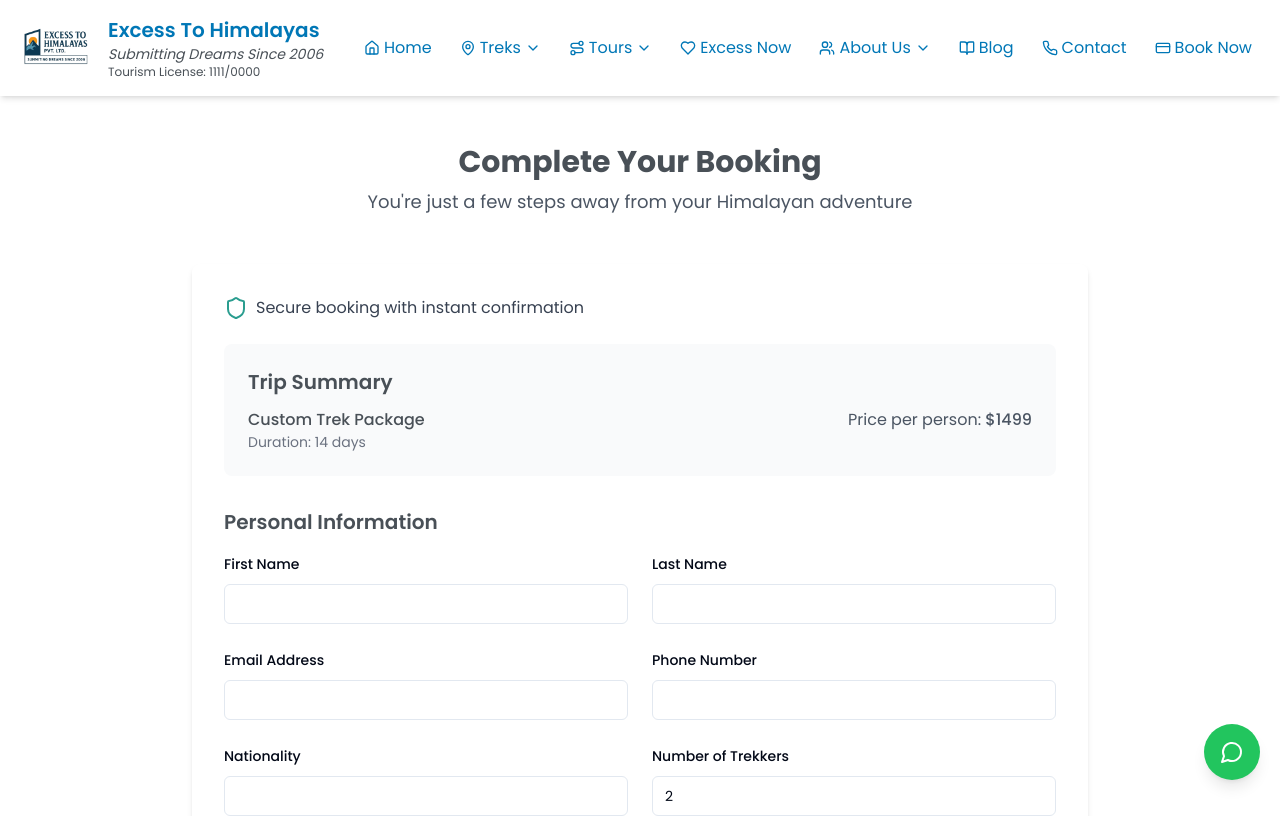
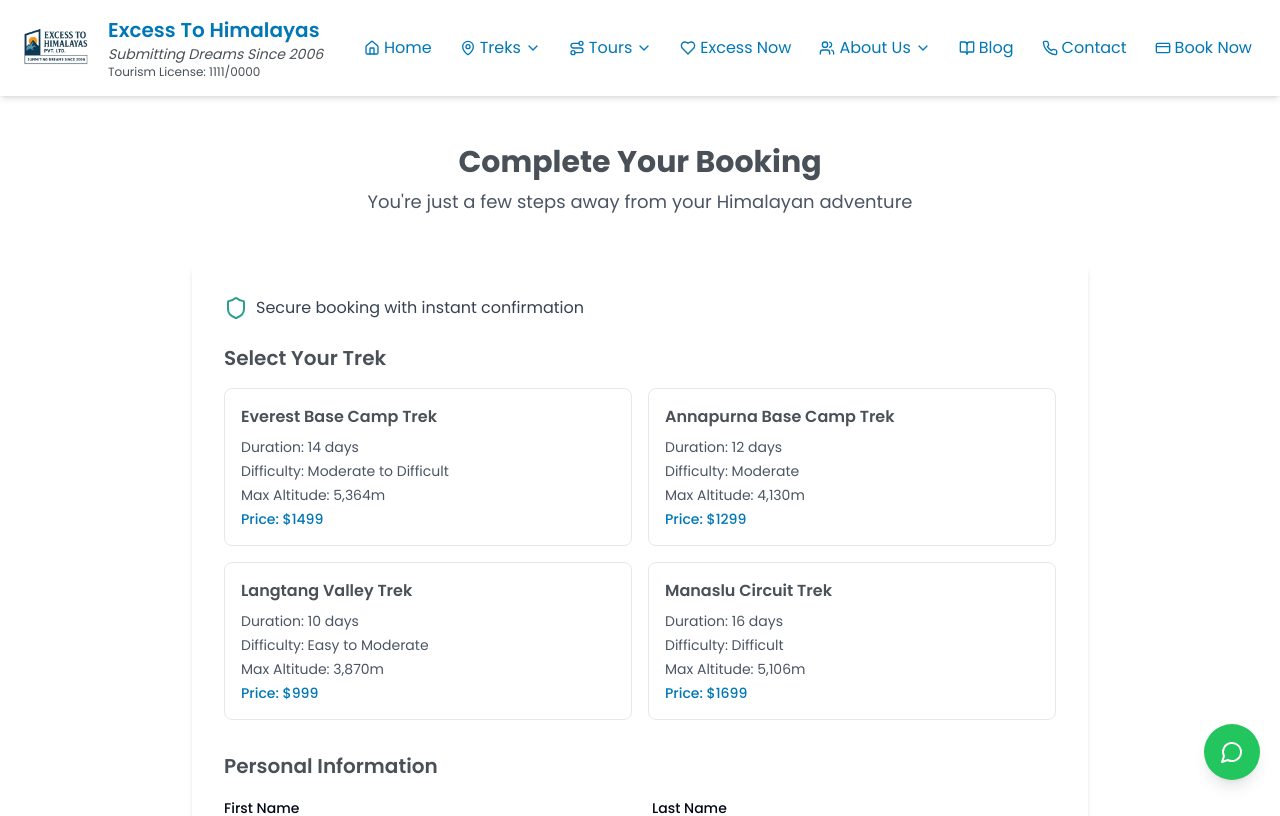
Before and after one commit to Newbie-69-RS/excess-himalaya-adventures-hub, a React (Vite) app: page /book-now in a window 1280 px wide. Shown: the top 816 px of the page. Built offline with nearby package versions, Linux system fonts and the light colour scheme.

Commit message:
feat: Enhance blog and booking pages
- Added more content to the blog page.
- Added trek/tour selection to the booking page.

```diff
--- a/src/pages/BookNow.tsx
+++ b/src/pages/BookNow.tsx
@@ -1,4 +1,3 @@
-
 import { useEffect, useState } from "react";
 import { useLocation, useNavigate } from "react-router-dom";
 import Navigation from "@/components/Navigation";
@@ -32,6 +31,50 @@ interface LocationState {
   trekPrice?: number;
 }
 
+interface Trek {
+  id: string;
+  name: string;
+  price: number;
+  duration: string;
+  difficulty: string;
+  maxAltitude: string;
+}
+
+const availableTreks: Trek[] = [
+  {
+    id: "ebc",
+    name: "Everest Base Camp Trek",
+    price: 1499,
+    duration: "14 days",
+    difficulty: "Moderate to Difficult",
+    maxAltitude: "5,364m"
+  },
+  {
+    id: "annapurna",
+    name: "Annapurna Base Camp Trek",
+    price: 1299,
+    duration: "12 days",
+    difficulty: "Moderate",
+    maxAltitude: "4,130m"
+  },
+  {
+    id: "langtang",
+    name: "Langtang Valley Trek",
+    price: 999,
+    duration: "10 days",
+    difficulty: "Easy to Moderate",
+    maxAltitude: "3,870m"
+  },
+  {
+    id: "manaslu",
+    name: "Manaslu Circuit Trek",
+    price: 1699,
+    duration: "16 days",
+    difficulty: "Difficult",
+    maxAltitude: "5,106m"
+  }
+];
+
 const BookNow = () => {
   const location = useLocation();
   const navigate = useNavigate();
@@ -58,11 +101,20 @@ const BookNow = () => {
 
   const locationState = location.state as LocationState || {};
   const { trekId, trekName = "Custom Trek Package", trekPrice = 1499 } = locationState;
+  const [selectedTrek, setSelectedTrek] = useState<string>(trekId || "");
+  const [trekPriceState, setTrekPrice] = useState<number>(trekPrice);
 
   useEffect(() => {
+    if (trekId) {
+      setSelectedTrek(trekId);
+      const trek = availableTreks.find(t => t.id === trekId);
+      if (trek) {
+        setTrekPrice(trek.price);
+      }
+    }
     window.scrollTo(0, 0);
     document.title = "Book Now | Excess To Himalayas";
-  }, []);
+  }, [trekId]);
 
   const handleChange = (e: React.ChangeEvent<HTMLInputElement>) => {
     const { name, value } = e.target;
@@ -71,8 +123,7 @@ const BookNow = () => {
 
   const checkPromoCode = () => {
     if (formData.promoCode.toLowerCase() === "excess2") {
-      // Apply 2% discount
-      const discount = Math.min(trekPrice * 0.02 * formData.trekkers, 200);
+      const discount = Math.min(trekPriceState * 0.02 * formData.trekkers, 200);
       setDiscountAmount(discount);
       setPromoApplied(true);
       toast({
@@ -96,7 +147,7 @@ const BookNow = () => {
   };
 
   const getTotalPrice = () => {
-    const basePrice = trekPrice * formData.trekkers;
+    const basePrice = trekPriceState * formData.trekkers;
     return basePrice - discountAmount;
   };
 
@@ -104,7 +155,6 @@ const BookNow = () => {
     e.preventDefault();
     setIsSubmitting(true);
 
-    // Simulate payment processing
     setTimeout(() => {
       setIsSubmitting(false);
       toast({
@@ -113,9 +163,42 @@ const BookNow = () => {
         variant: "default",
       });
 
-      // Redirect to a success page or home page
       navigate("/", { replace: true });
     }, 2000);
+  };
+
+  const renderTrekSelection = () => {
+    if (trekId) return null;
+
+    return (
+      <div className="mb-8">
+        <h2 className="text-xl font-semibold text-mountainGray mb-4">Select Your Trek</h2>
+        <div className="grid grid-cols-1 md:grid-cols-2 gap-4">
+          {availableTreks.map((trek) => (
+            <div
+              key={trek.id}
+              className={`border rounded-lg p-4 cursor-pointer transition-colors ${
+                selectedTrek === trek.id
+                  ? 'border-skyBlue bg-skyBlue/5'
+                  : 'border-gray-200 hover:bg-gray-50'
+              }`}
+              onClick={() => {
+                setSelectedTrek(trek.id);
+                setTrekPrice(trek.price);
+              }}
+            >
+              <h3 className="font-semibold text-mountainGray mb-2">{trek.name}</h3>
+              <div className="text-sm text-gray-600 space-y-1">
+                <p>Duration: {trek.duration}</p>
+                <p>Difficulty: {trek.difficulty}</p>
+                <p>Max Altitude: {trek.maxAltitude}</p>
+                <p className="text-skyBlue font-medium">Price: ${trek.price}</p>
+              </div>
+            </div>
+          ))}
+        </div>
+      </div>
+    );
   };
 
   return (
@@ -144,21 +227,9 @@ const BookNow = () => {
                   <span className="text-gray-700">Secure booking with instant confirmation</span>
                 </div>
 
-                {/* Trip Summary */}
-                <div className="bg-gray-50 p-6 rounded-lg mb-8">
-                  <h2 className="text-xl font-semibold text-mountainGray mb-3">Trip Summary</h2>
-                  <div className="flex flex-col md:flex-row justify-between">
-                    <div>
-                      <h3 className="font-medium text-mountainGray">{trekName}</h3>
-                      <p className="text-gray-500 text-sm">Duration: 14 days</p>
-                    </div>
-                    <div className="mt-2 md:mt-0">
-                      <p className="text-gray-600">Price per person: <span className="font-medium">${trekPrice}</span></p>
-                    </div>
-                  </div>
-                </div>
+                <form onSubmit={handleSubmit}>
+                  {renderTrekSelection()}
 
-                <form onSubmit={handleSubmit}>
                   {/* Personal Information */}
                   <div className="mb-8">
                     <h2 className="text-xl font-semibold text-mountainGray mb-4">Personal Information</h2>
@@ -439,7 +510,7 @@ const BookNow = () => {
                     <div className="bg-gray-50 p-4 rounded-md mb-6">
                       <div className="flex justify-between py-2">
                         <span className="text-gray-600">Trek Package ({formData.trekkers} {formData.trekkers === 1 ? 'person' : 'people'})</span>
-                        <span className="text-gray-800 font-medium">${trekPrice * formData.trekkers}.00</span>
+                        <span className="text-gray-800 font-medium">${trekPriceState * formData.trekkers}.00</span>
                       </div>
 
                       {promoApplied && (
```
Also changed, not shown: src/pages/Blog.tsx (+86 -31 lines).
